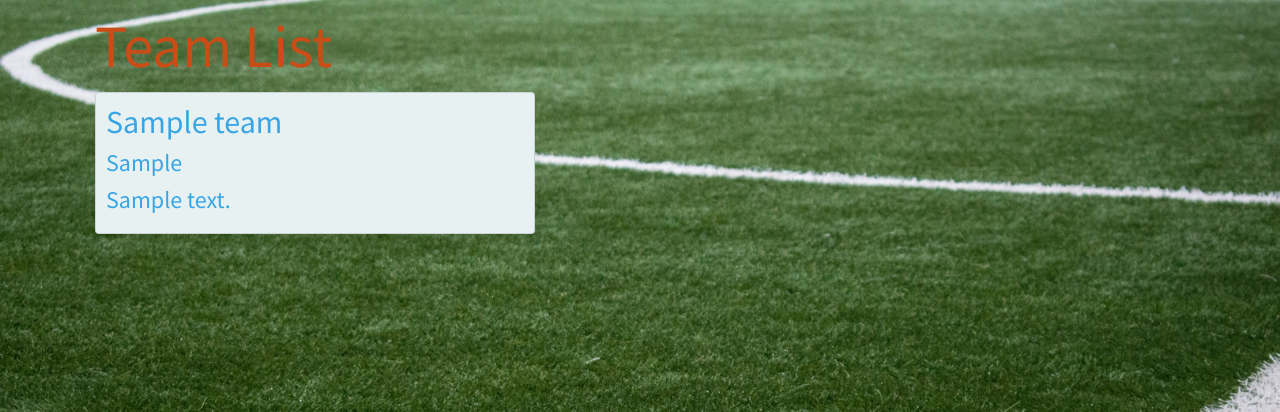
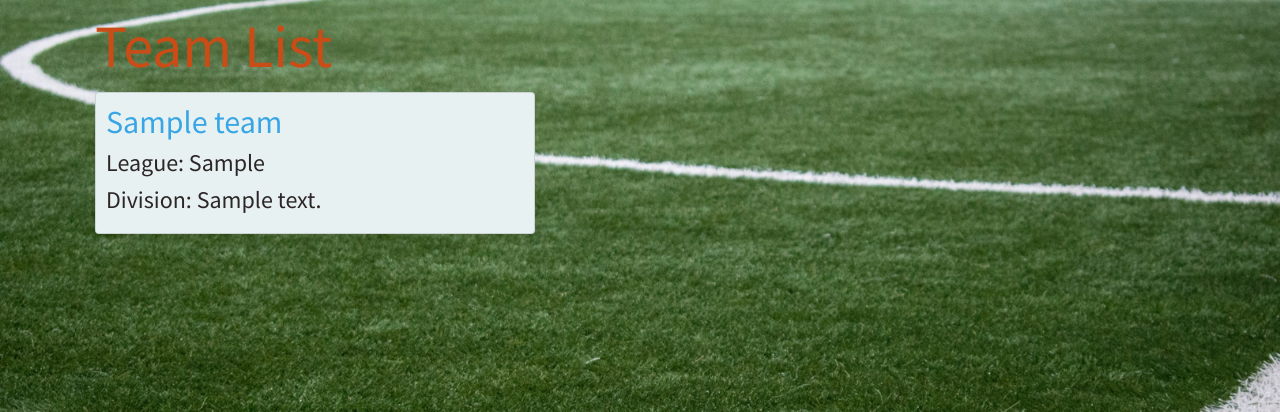
Before and after one commit to cemaytac/Collaborare, a Django app: page /team/ in a window 1280 px wide. Shown: the part 56-468 px from the top of the page. Run offline with Django 3.2, Linux system fonts and the light colour scheme; a user stored in the database is signed in; tables that the repository leaves empty hold one stand-in row (values such as "Sample post"); some libraries are stand-ins or nearby versions.

Commit message:
change card designs

```diff
--- a/main_app/templates/team/detail.html
+++ b/main_app/templates/team/detail.html
@@ -27,10 +27,10 @@
     <a href="{% url 'training_detail' training.id %}">
       <span class="card-title">
         <h2>{{ training.drill }}</h2>
-        <p>Duration: {{training.duration}} minutes</p>
-        <p>Completed? {{training.completed}}</p>
-        <p>Team: {{training.team}}</p>
     </a>
+    <p>Duration: {{training.duration}} minutes</p>
+    <p>Completed? {{training.completed}}</p>
+    <p>Team: {{training.team}}</p>
     </span>
   </div>
 </div>
--- a/main_app/templates/team/index.html
+++ b/main_app/templates/team/index.html
@@ -10,9 +10,9 @@
     <span class="card-title">
       <a href="{% url 'team_detail' team.id %}" class="team-title">
         <h2 class='team-name'>{{ team.name }}</h2>
-        <h4 class='team-name'>{{ team.league }}</h4>
-        <h4 class='team-name'>{{ team.division }}</h4>
       </a>
+      <h4 class='team-name'>League: {{ team.league }}</h4>
+      <h4 class='team-name'>Division: {{ team.division }}</h4>
     </span>
   </div>
 </div>
```
Also changed, not shown: readme.md (added).
